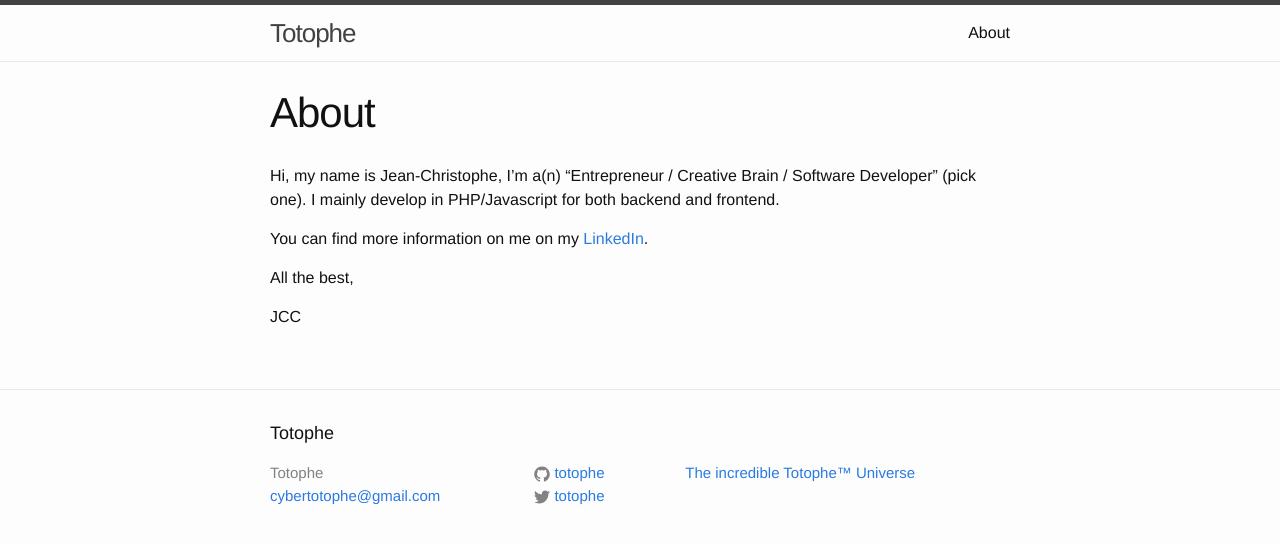
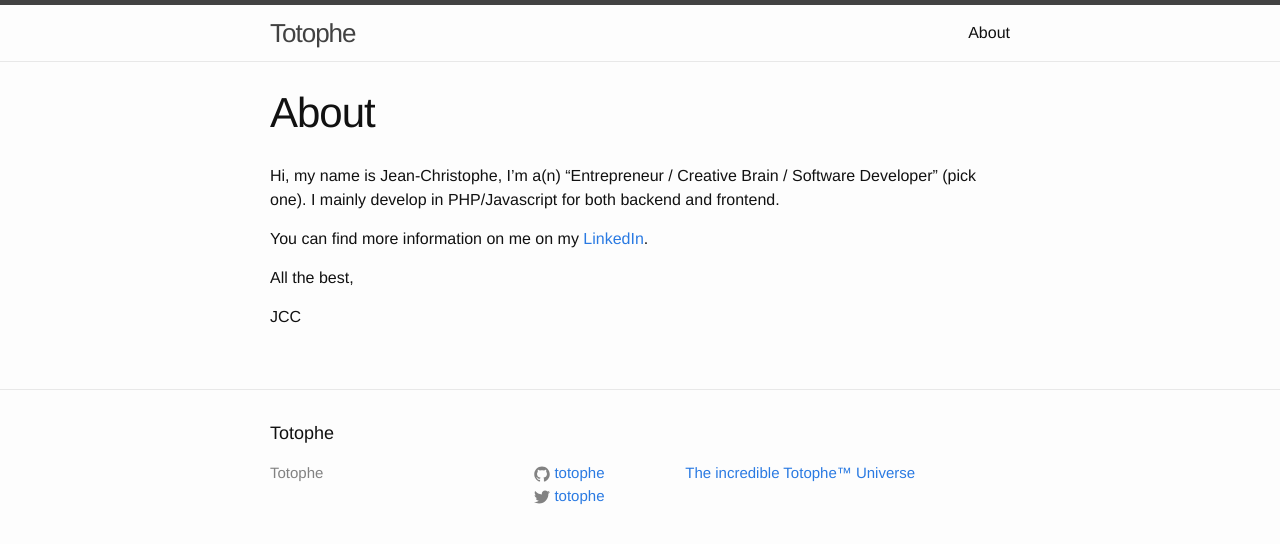
Before and after one commit to totophe/totophe.github.io, a Jekyll site: the page built from about.md, in a window 1280 px wide. Shown: the top 544 px of the page. Built offline with Jekyll 4.4.1, drawn with Linux system fonts in a browser that asks for light colours.

Commit message:
Totophe Jekyll blog remove email

```diff
--- a/_config.yml
+++ b/_config.yml
@@ -1,6 +1,5 @@
 # Site settings
 title: Totophe
-email: cybertotophe@gmail.com
 description: > # this means to ignore newlines until "baseurl:"
   The incredible Totophe™ Universe
 baseurl: "" # the subpath of your site, e.g. /blog/
--- a/_includes/footer.html
+++ b/_includes/footer.html
@@ -8,7 +8,7 @@
       <div class="footer-col  footer-col-1">
         <ul class="contact-list">
           <li>{{ site.title }}</li>
-          <li><a href="mailto:{{ site.email }}">{{ site.email }}</a></li>
+
         </ul>
       </div>
 
```
